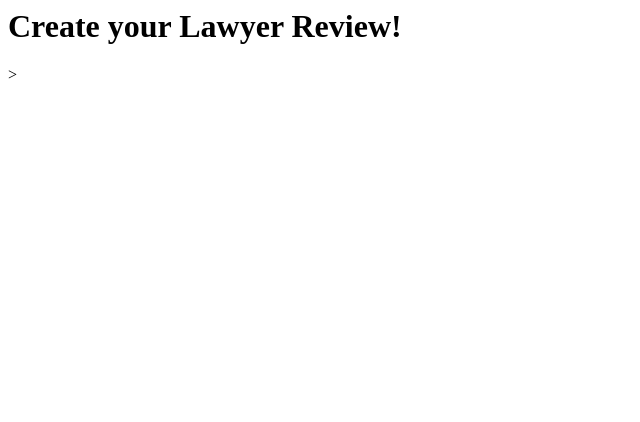
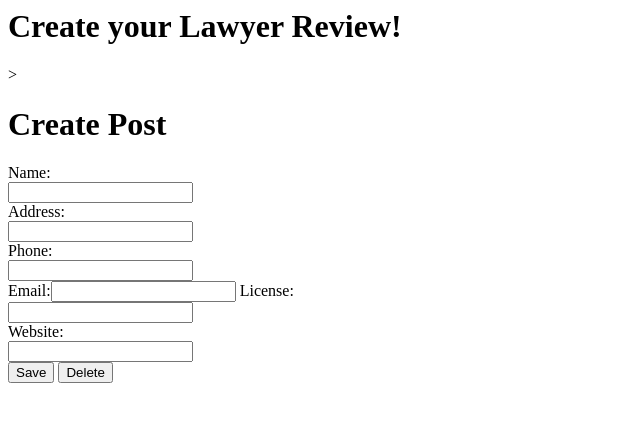
Before and after one commit to ManuelRamos27/RateMyLawyer.com, a Django app: page /create/1 in a window 1280 px wide. Shown: the top 422 px of the page, without its empty margins (0-640 px from the left). Run offline with Django 3.2, Linux system fonts and the light colour scheme.

Commit message:
real upload of create.html

```diff
--- a/rml/ratemylawyer/templates/create.html
+++ b/rml/ratemylawyer/templates/create.html
@@ -1 +1,14 @@
 <h1>Create your Lawyer Review!</h1>>
+<style>
+    input[type='text'],
+    input[type='url'],
+    textarea {
+        display: block;
+    }
+</style>
+<h1>Create Post</h1>
+<form action="{% url 'edit' id %}" method="POST">
+    {% csrf_token %} {{ form }}
+    <input type="submit" name="save" value="Save" />
+    <input type="submit" name="delete" value="Delete" />
+</form>
```
